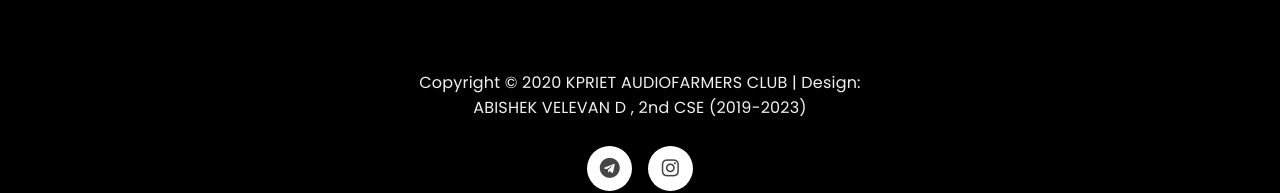
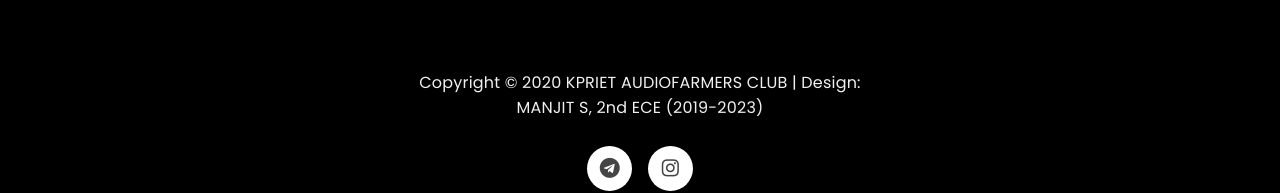
Before and after one commit to smanjit444/kpriet-sangamam, a plain HTML site: page Clubs/index11.html in a window 1280 px wide. Shown: the part 3874-4067 px from the top of the page. Drawn offline with Linux system fonts and the light colour scheme.

Commit message:
Update index11.html

```diff
--- a/Clubs/index11.html
+++ b/Clubs/index11.html
@@ -328,7 +328,7 @@
 
                <div class="wow fadeInUp col-md-12 col-sm-12" data-wow-delay="0.8s">
                     <p class="white-color">Copyright &copy; 2020 KPRIET AUDIOFARMERS CLUB
-                         | Design:<br> ABISHEK VELEVAN D , 2nd CSE (2019-2023)</p>
+                         | Design:<br> MANJIT S, 2nd ECE (2019-2023)</p>
                 <div class="wow fadeInUp" data-wow-delay="1s">
                          <ul class="social-icon">
                               <li><a href="https://t.me/kpriet_sangamam" class="fa fa-telegram"></a></li>
```
